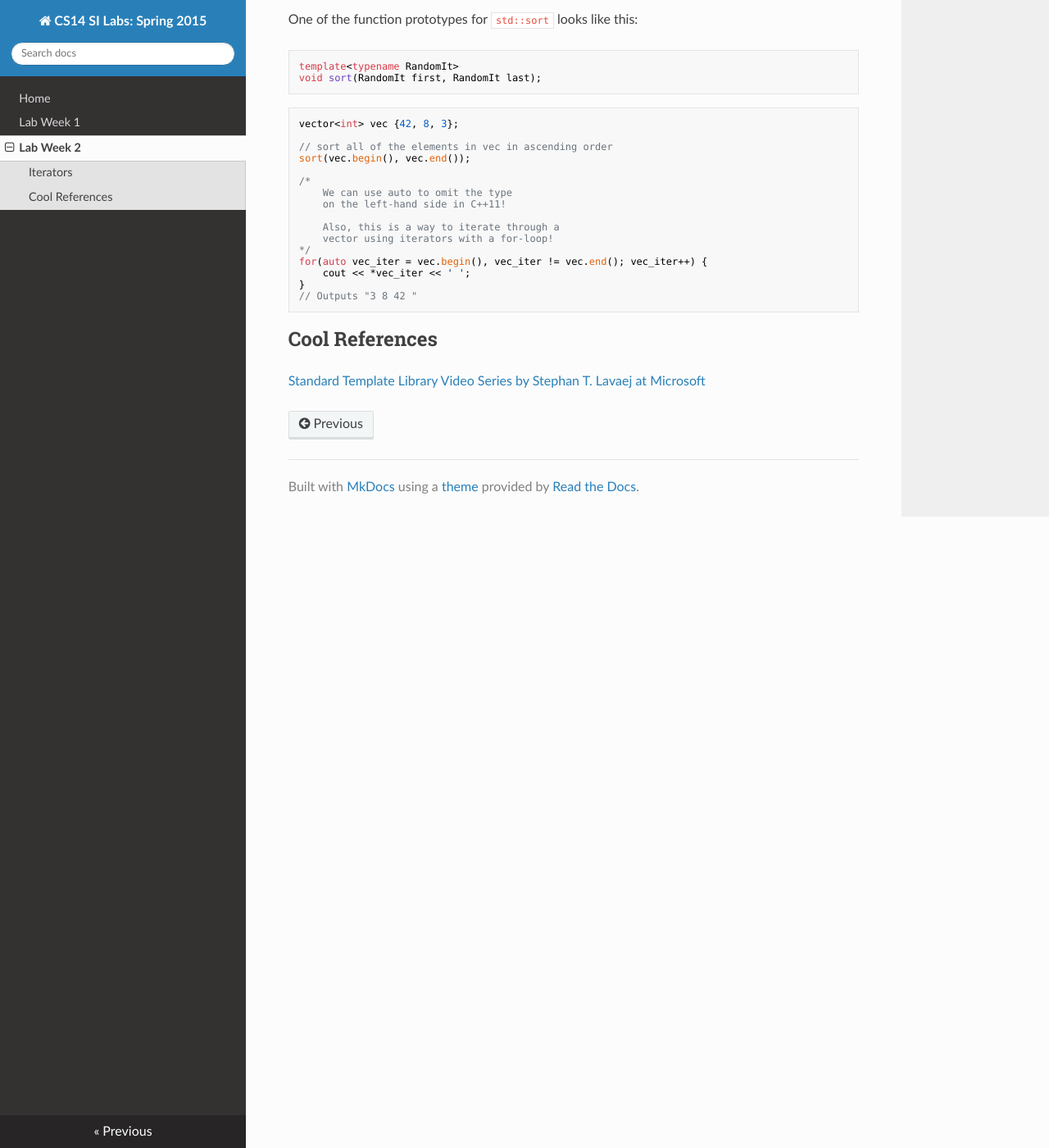
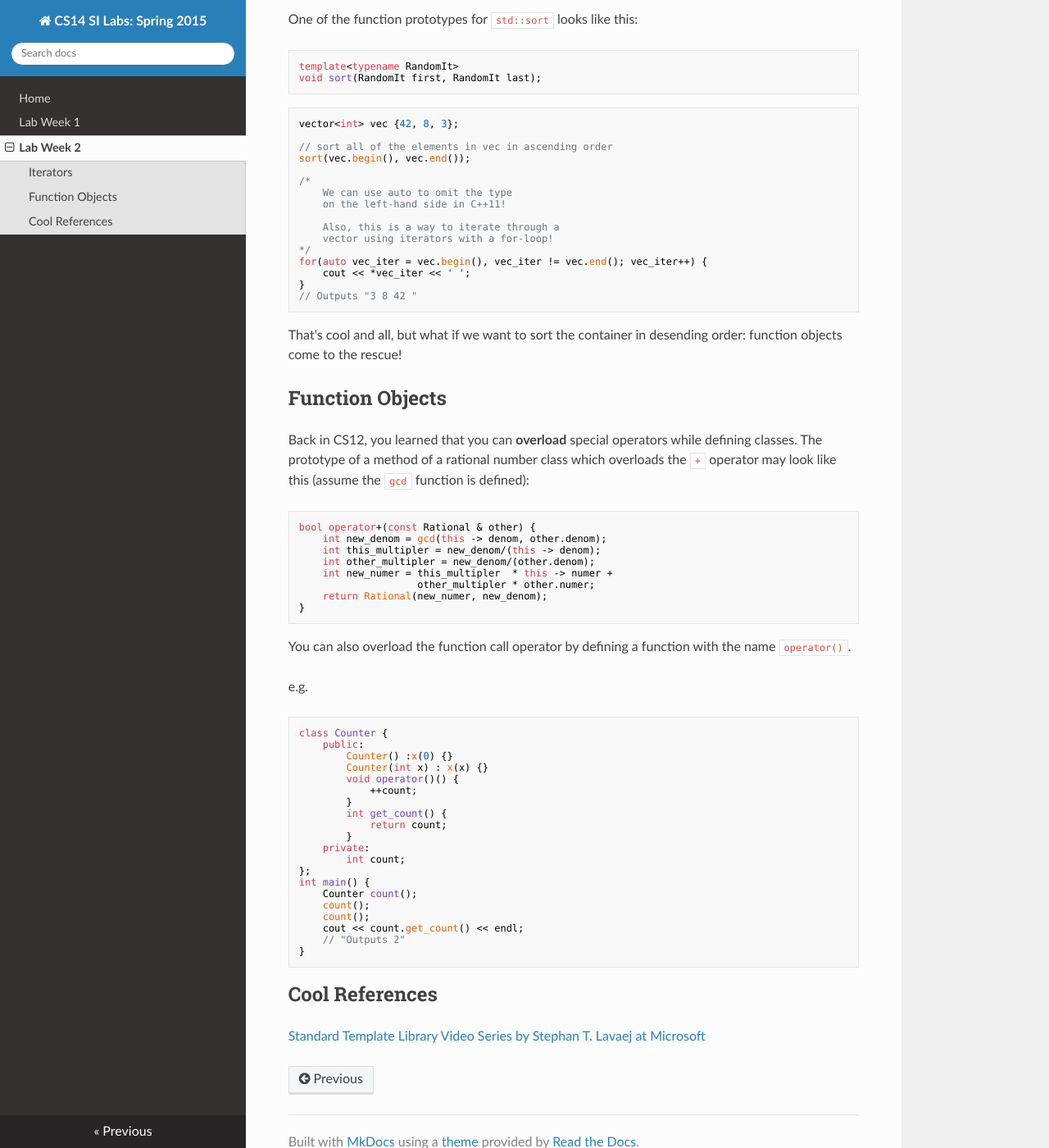
Before and after one commit to cs-si-ucr/CS14-Spring15, an MkDocs documentation site: the page built from docs/lab_week_02.md, in a window 1280 px wide and 1400 px high, scrolled down 1544 px. Shown: the whole window at 82% size. Built offline with MkDocs 1.6.1, drawn with Linux system fonts in a browser that asks for light colours; nearby versions of some CDN libraries; old or Windows-style settings are respelled for this version of MkDocs.

Commit message:
starting section about function objects

````diff
--- a/docs/lab_week_02.md
+++ b/docs/lab_week_02.md
@@ -84,6 +84,54 @@
 }
 // Outputs "3 8 42 "
 ```
+That's cool and all, but what if we want to sort
+the container in desending order: function objects
+come to the rescue!
+
+Function Objects
+----------------
+Back in CS12, you learned that you can **overload**
+special operators while defining classes. The prototype
+of a method of a rational number class which overloads the
+`+` operator may look like this (assume the `gcd` function is defined):
+
+```cpp
+bool operator+(const Rational & other) {
+    int new_denom = gcd(this -> denom, other.denom);
+    int this_multipler = new_denom/(this -> denom);
+    int other_multipler = new_denom/(other.denom);
+    int new_numer = this_multipler  * this -> numer +
+                    other_multipler * other.numer;
+    return Rational(new_numer, new_denom);
+}
+```
+You can also overload the function call operator by
+defining a function with the name `operator()`.
+
+e.g.
+```cpp
+class Counter {
+    public:
+        Counter() :x(0) {}
+        Counter(int x) : x(x) {}
+        void operator()() {
+            ++count;
+        }
+        int get_count() {
+            return count;
+        }
+    private:
+        int count;
+};
+int main() {
+    Counter count();
+    count();
+    count();
+    cout << count.get_count() << endl;
+    // "Outputs 2"
+}
+```
+
 
 Cool References
 ---------------
````
